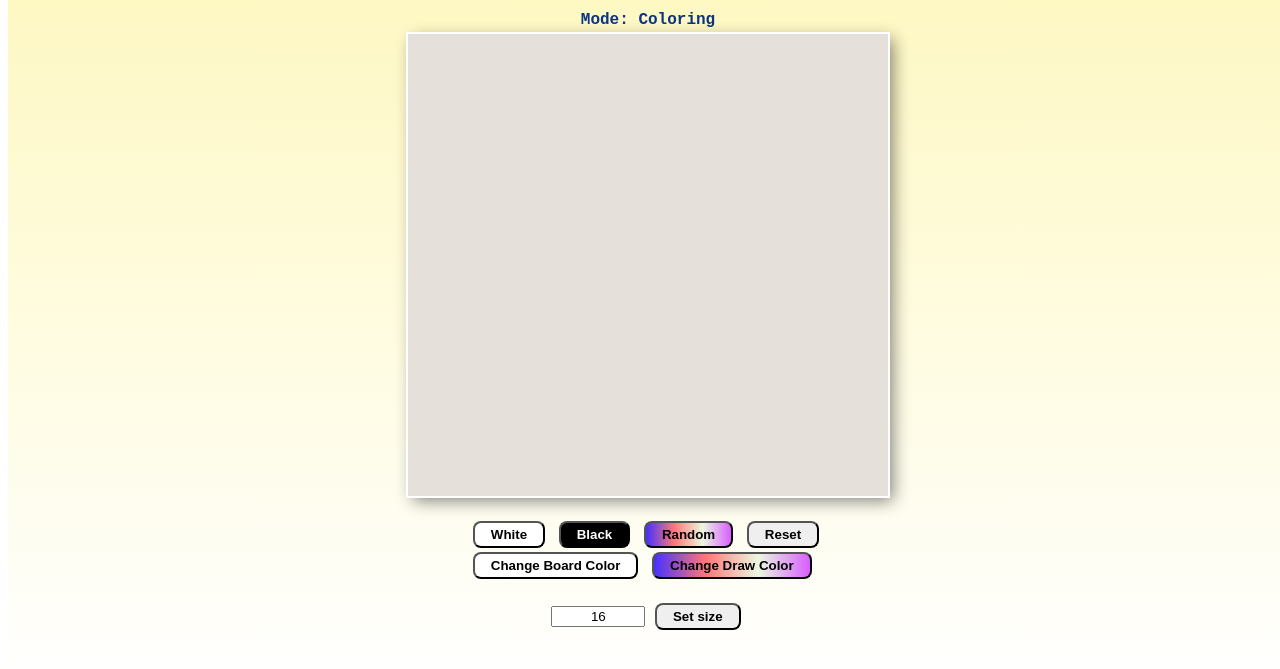
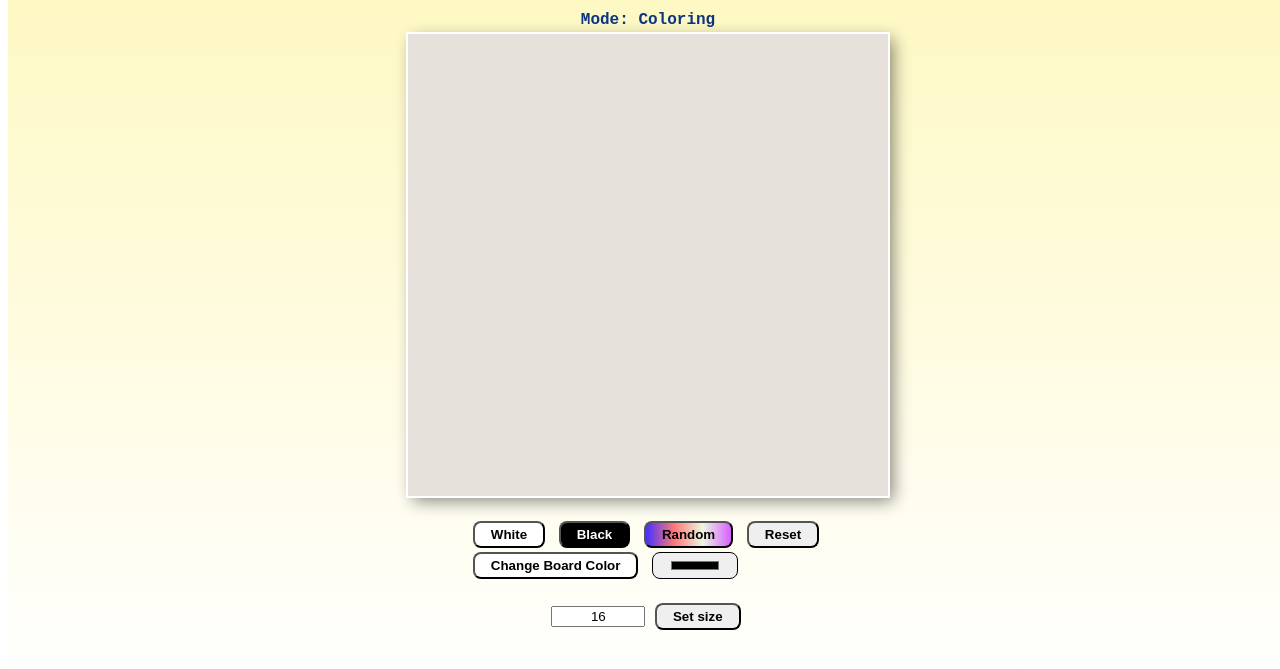
Before and after one commit to RobinsonJr017/Etch-A-Sketch, a plain HTML site: page index.html in a window 1280 px wide. Shown: the part 121-790 px from the top of the page. Drawn offline with Linux system fonts and the light colour scheme.

Commit message:
Color Pencil

```diff
--- a/index.html
+++ b/index.html
@@ -21,7 +21,7 @@
                     <button onclick="resetBoard()">Reset</button>
                 </div>
                 <button class="boardColorButton" onclick="changeBoardColor()">Change Board Color</button>
-                <button class="drawColorButton" onclick="changeDrawColor()">Change Draw Color</button>
+                <input  class="button-like-input" type="color" type="text" id="colorPicker" onchange="setColorPickerColor()"/>
             </div>
             <div>
                 <input
--- a/main.js
+++ b/main.js
@@ -61,3 +61,8 @@ document.querySelector("body").addEventListener("click", (e) => {
       }
     }
   });
+
+function setColorPickerColor() {
+  let colorPicker = document.getElementById("colorPicker");
+  color = colorPicker.value;
+}
--- a/styles.css
+++ b/styles.css
@@ -98,18 +98,9 @@
     color: white;
 }
 
-.drawColorButton {
-    background: linear-gradient(0.25turn, #4530ff, #ff7777, #ebf8e1, #d95eff);
-}
-
-.drawColorButton:hover {
-    background: linear-gradient(0.25turn, #fffb02, #ebf8e1, #03c5cc);
-}
-
   input {
     width: 86px;
     text-align: center;
-
   }
 
   .mode {
@@ -118,3 +109,20 @@
   .error {
     display: none;
   }
+
+/**/
+  .button-like-input {
+    padding: 0.3em 1.2em;
+    margin: 0 0.3em 0.3em 0;
+    border-radius: 0.6em;
+    text-decoration: none;
+    font-weight: 600;
+    text-align: center;
+    transition: all 0.5s;
+}
+
+.button-like-input:hover {
+  cursor: pointer;
+  background-color: rgb(0, 0, 0);
+  color: white;
+}
```
